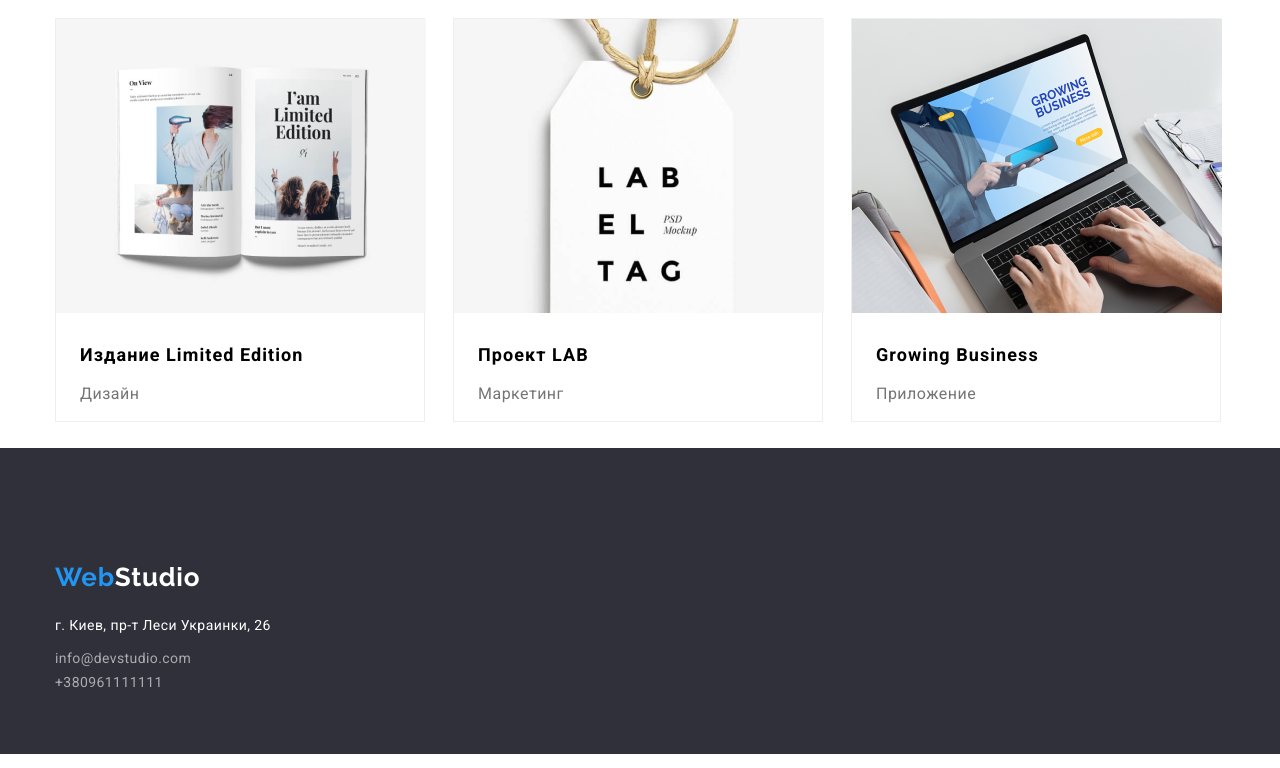
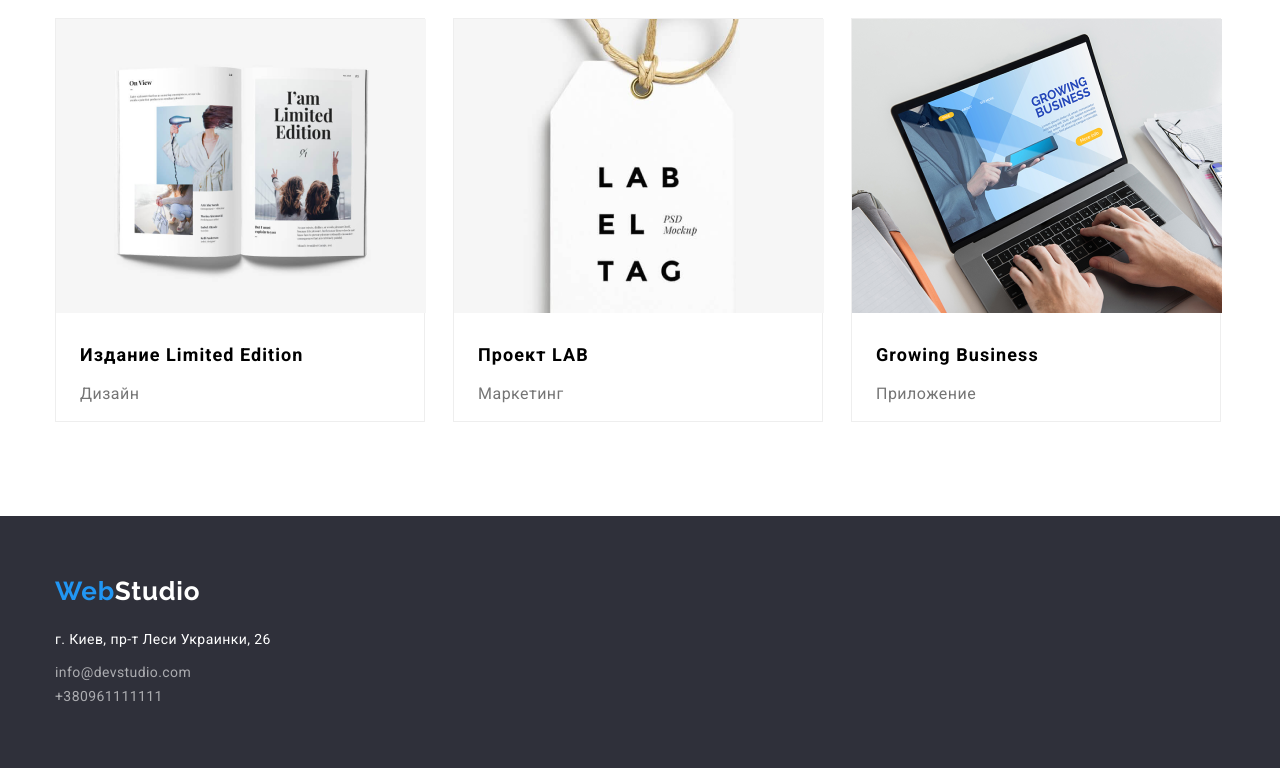
Before and after one commit to YehorIlchenko/goit-markup-hw-03, a plain HTML site: page portfolio.html in a window 1280 px wide. Shown: the part 1115-1883 px from the top of the page. Drawn offline with nearby package versions, Linux system fonts and the light colour scheme.

Commit message:
curator coment fix

```diff
--- a/css/styles.css
+++ b/css/styles.css
@@ -368,7 +368,6 @@ body{
 }
 
 .logo-footer {
-  margin-top: 54px;
   margin-bottom: 20px;
 }
 
@@ -419,10 +418,11 @@ body{
 
 .projects {
   padding-top: 94px;
-  padding-bottom: 50px;
+  padding-bottom: 94px;
 }
 
 .conteiner-ul {
+  padding-bottom: 50px;
   display: flex;
   flex-wrap: wrap;
   justify-content: center;
@@ -465,10 +465,11 @@ body{
   color: var(--text-wite-color);
 }
 
-/*проекты*/
+/*проекты
 .projects-portfolio {
   padding-bottom: 26px;
 }
+*/
 
 .project-view {
   display: flex;
--- a/portfolio.html
+++ b/portfolio.html
@@ -49,9 +49,7 @@
                    </li>
                </ul>
             </div>
-        </section>
 <!--Портфолио-->
-     <section class="projects-portfolio">
             <div class="conteiner">
                 <ul class="project-view">
                     <li class="project-li">
```
